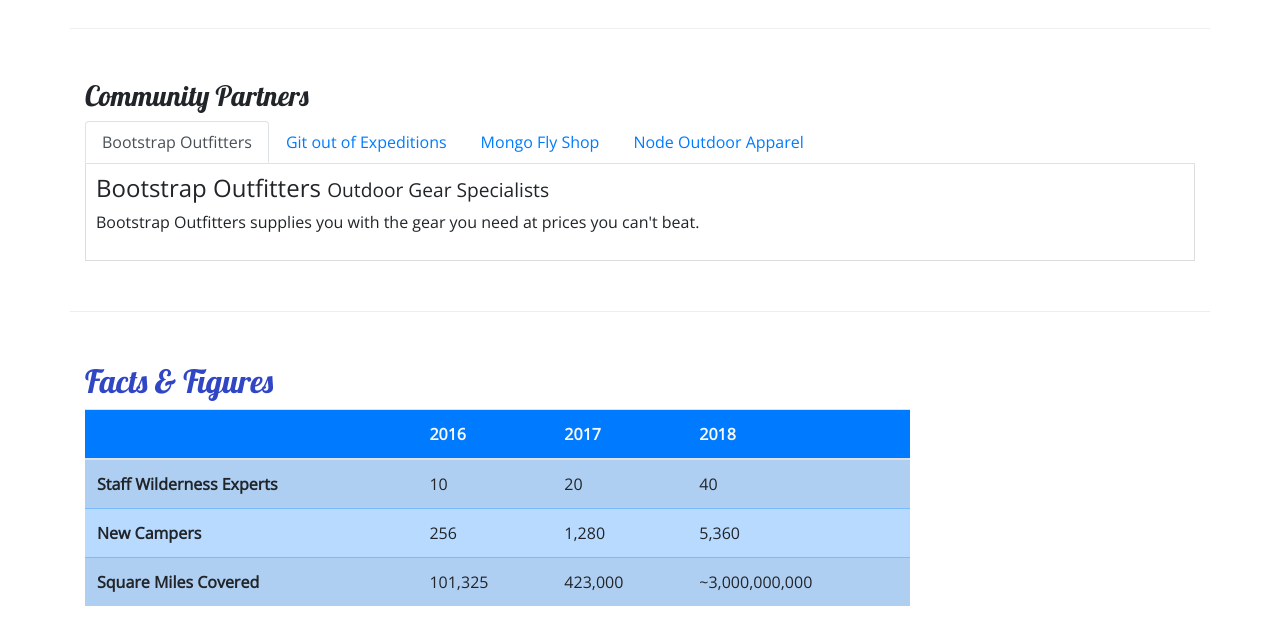
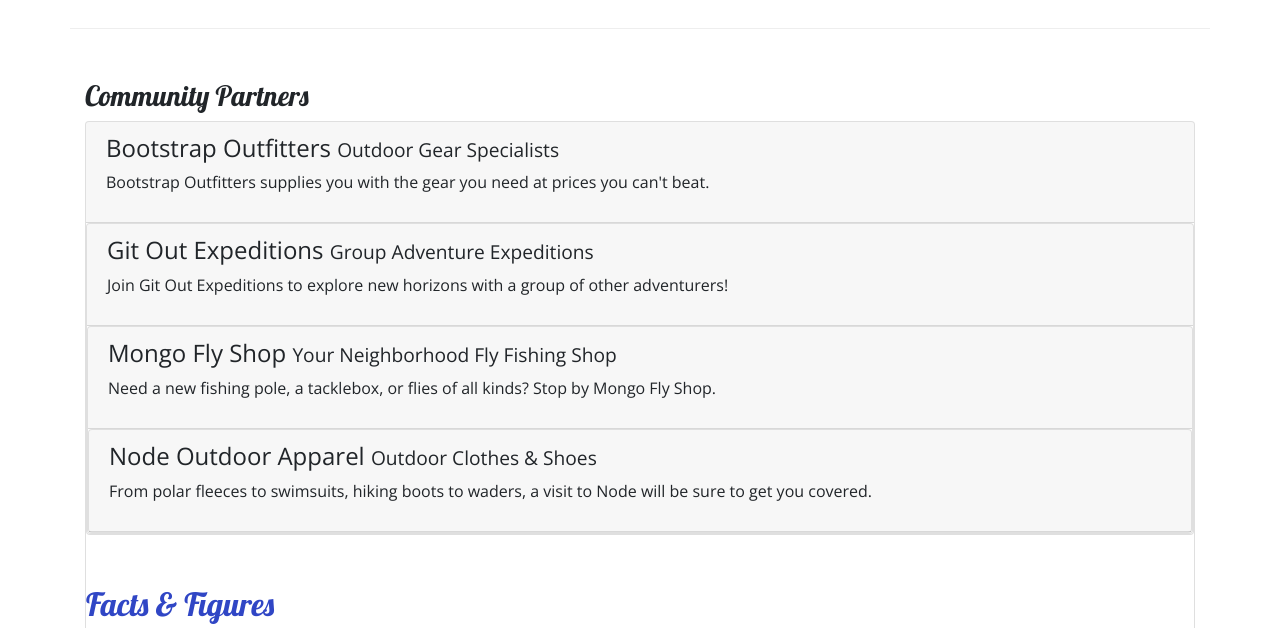
Before and after one commit to accountdaniel/camp-nucamp, a website: page aboutus.html in a window 1280 px wide. Shown: the part 840-1468 px from the top of the page. Drawn offline with nearby package versions, Linux system fonts and the light colour scheme.

Commit message:
Accordion

```diff
--- a/aboutus.html
+++ b/aboutus.html
@@ -146,43 +146,17 @@
       <div class="row row-content">
         <div class="col-12">
           <h3>Community Partners</h3>
-          <ul class="nav nav-tabs">
-            <li class="nav-item">
-              <a
-                class="nav-link active"
-                href="#bootstrap"
-                role="tab"
-                data-toggle="tab"
-                >Bootstrap Outfitters</a
-              >
-            </li>
-            <li class="nav-item">
-              <a class="nav-link" href="#git" role="tab" data-toggle="tab"
-                >Git out of Expeditions</a
-              >
-            </li>
-            <li class="nav-item">
-              <a class="nav-link" href="#mongo" role="tab" data-toggle="tab"
-                >Mongo Fly Shop</a
-              >
-            </li>
-            <li class="nav-items">
-              <a class="nav-link" href="#node" role="tab" data-toggle="tab"
-                >Node Outdoor Apparel</a
-              >
-            </li>
-          </ul>
-          <div class="tab-content">
-            <div role="tabpanel" class="tab-pane fade show active" id="bootstrap">
-            <h4>
-              Bootstrap Outfitters <small>Outdoor Gear Specialists</small>
+
+          <div id="accordion">
+            <div class="card">
+            <div role="tab" class="card-header">
+            <h4>Bootstrap Outfitters <small>Outdoor Gear Specialists</small>
             </h4>
-            <p class="d-none d-sm-block">
-              Bootstrap Outfitters supplies you with the gear you need at prices
-              you can't beat.
+            <p class="d-none d-sm-block">Bootstrap Outfitters supplies you with the gear you need at prices you can't beat.
             </p>
             </div>
-          <div role="tabpanel" class="tab-pane fade" id="git">
+          <div class="card">
+            <div role="tab" class="card-header">
             <h4>
               Git Out Expeditions <small>Group Adventure Expeditions</small>
             </h4>
@@ -191,7 +165,8 @@
               other adventurers!
             </p>
             </div>
-            <div role="tabpanel" class="tab-pane fade" id="mongo">
+            <div class="card">
+              <div role="tab" class="card-header">
             <h4>
               Mongo Fly Shop <small>Your Neighborhood Fly Fishing Shop</small>
             </h4>
@@ -200,7 +175,8 @@
               by Mongo Fly Shop.
             </p>
           </div>
-          <div role="tabpanel" class="tab-pane fade" id="node">
+          <div class="card">
+            <div role="tab" class="card-header">
             <h4>Node Outdoor Apparel <small>Outdoor Clothes & Shoes</small></h4>
             <p class="d-none d-sm-block">
               From polar fleeces to swimsuits, hiking boots to waders, a visit
```
